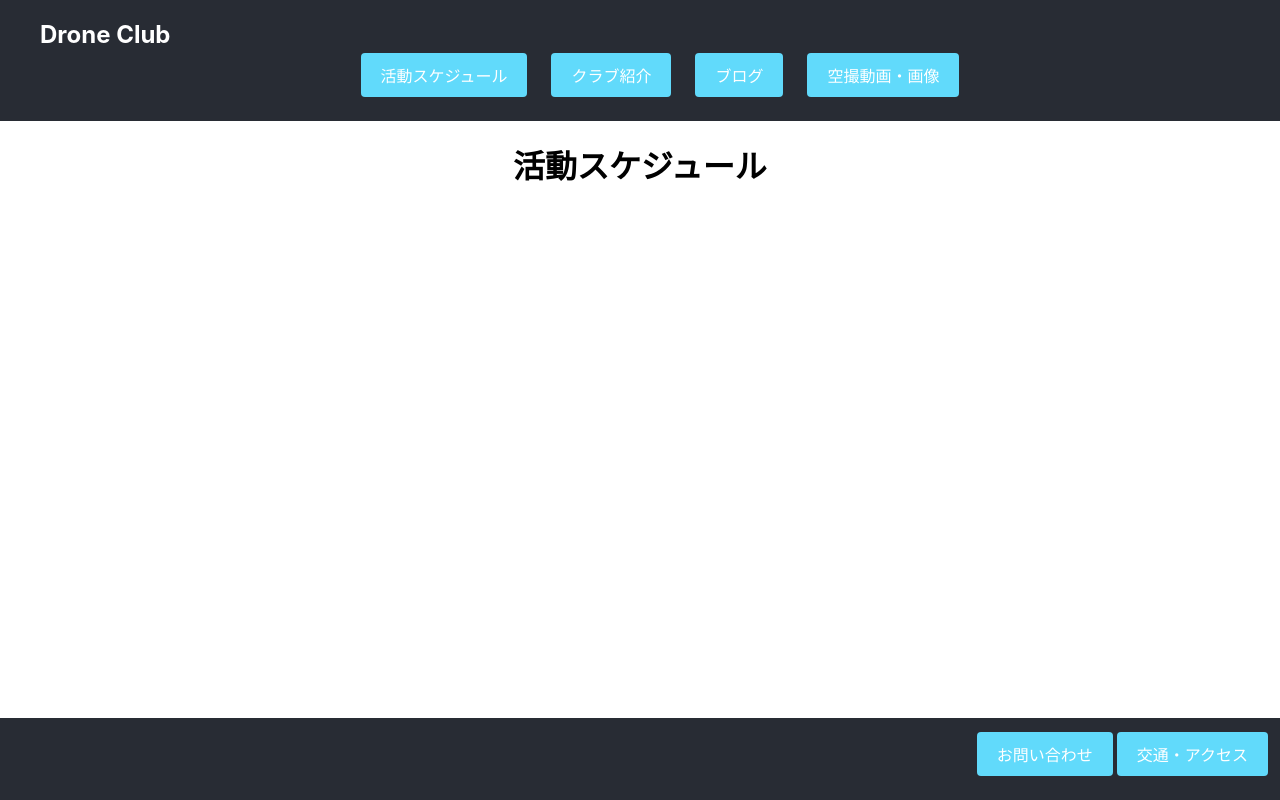
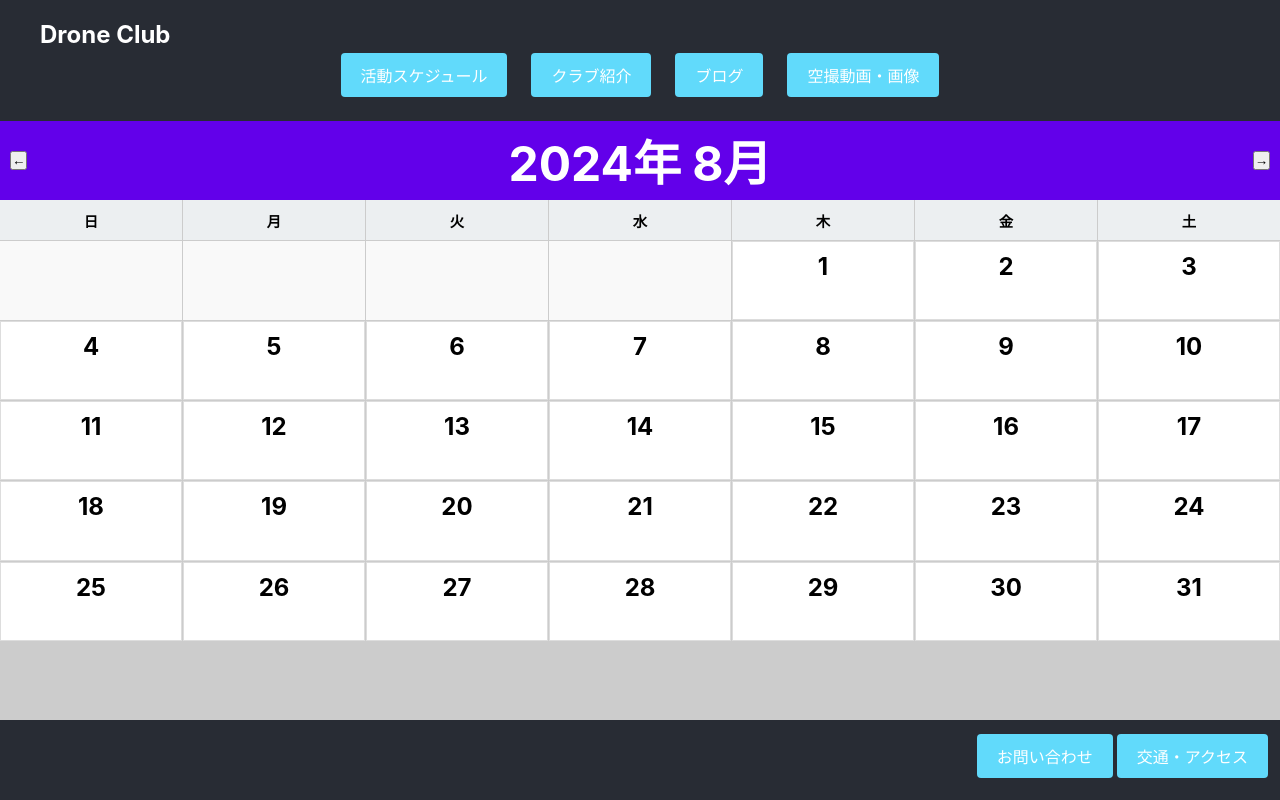
Before and after one commit to tsuyoshi12345/website, a React (Create React App) app in the folder frontend/react-project/: page /schedule in a window 1280 px wide. Built offline with nearby package versions, Linux system fonts and the light colour scheme.

Commit message:
カレンダー追加

```diff
--- a/frontend/react-project/src/App.css
+++ b/frontend/react-project/src/App.css
@@ -78,6 +78,7 @@ nav {
   display: flex;
   justify-content: flex-end;
   width: 100%;
+  height: 80px;
 }
 
 .App-footer ul {
--- /dev/null
+++ b/frontend/react-project/src/pages/css/Schedule.css
@@ -0,0 +1,88 @@
+* {
+  margin: 0;
+  padding: 0;
+  box-sizing: border-box;
+}
+
+
+.calendar {
+  display: flex;
+  flex-direction: column;
+  width: 100%;
+  height: calc(100% - 100px); /* フッターの高さを差し引く */
+  background: #fff;
+  overflow: hidden; /* スクロールを防止 */
+}
+
+.calendar-header {
+  display: flex;
+  justify-content: space-between;
+  align-items: center;
+  padding: 10px;
+  background-color: #6200ea;
+  color: white;
+  font-size: 1.5rem;
+  height: 10vh; /* ヘッダーを全体の高さの10%に設定 */
+}
+
+.calendar-grid {
+  display: grid;
+  grid-template-columns: repeat(7, 1fr); /* 7列 */
+  grid-template-rows: auto repeat(6, 1fr); /* 最初の行は自動、残り6行は均等 */
+  gap: 1px;
+  background-color: #ccc;
+  flex-grow: 1; /* 残りの高さを埋める */
+}
+
+.calendar-day-name {
+  background-color: #eceff1;
+  text-align: center;
+  font-weight: bold;
+  padding: 10px;
+  font-size: 0.9rem;
+  height: 5vh; /* 曜日の高さ */
+  min-height: 40px; /* 最小高さを指定 */
+}
+
+.calendar-day {
+  background-color: #fff;
+  text-align: center;
+  border: 1px solid #ddd;
+  display: flex;
+  flex-direction: column;
+  justify-content: flex-start;
+  align-items: center;
+  padding: 10px;
+  height: calc((85vh - 205px) / 6); /* ヘッダーと曜日を除く高さを6分割 */
+  min-height: 50px; /* 最小高さを確保 */
+}
+
+.calendar-day.empty {
+  background-color: #f9f9f9;
+  border: none;
+}
+
+.calendar-day:hover {
+  background-color: #e0e0e0;
+}
+
+.date {
+  font-weight: bold;
+  font-size: 1.5rem;
+}
+
+.events {
+  margin-top: 10px;
+}
+
+.event {
+  background-color: #03a9f4;
+  color: white;
+  padding: 5px 10px;
+  font-size: 0.9rem;
+  border-radius: 4px;
+  margin-bottom: 5px;
+  overflow: hidden;
+  text-overflow: ellipsis;
+  white-space: nowrap;
+}
--- a/frontend/react-project/src/pages/schedule.tsx
+++ b/frontend/react-project/src/pages/schedule.tsx
@@ -1,10 +1,115 @@
-import React from 'react';
+import React, { useState, useEffect } from "react";
+import './css/Schedule.css';
+
+interface Event {
+  date: string; // YYYY-MM-DD形式の日付
+  title: string; // イベントタイトル
+}
 
 const Schedule: React.FC = () => {
+  const today = new Date();
+  const [currentMonth, setCurrentMonth] = useState<number>(today.getMonth());
+  const [currentYear, setCurrentYear] = useState<number>(today.getFullYear());
+  const [events, setEvents] = useState<Event[]>([]);
+
+  // ローカルストレージのキー
+  const STORAGE_KEY = "calendar_events";
+
+  // ページ読み込み時にローカルストレージからイベントを読み込む
+  useEffect(() => {
+    const storedEvents = localStorage.getItem(STORAGE_KEY);
+    if (storedEvents) {
+      setEvents(JSON.parse(storedEvents));
+    }
+  }, []);
+
+  // イベントが変更されたらローカルストレージに保存する
+  useEffect(() => {
+    localStorage.setItem(STORAGE_KEY, JSON.stringify(events));
+  }, [events]);
+
+  const daysInMonth = (month: number, year: number): number => {
+    return new Date(year, month + 1, 0).getDate();
+  };
+
+  const firstDayOfMonth = (month: number, year: number): number => {
+    return new Date(year, month, 1).getDay();
+  };
+
+  const handleAddEvent = (date: string): void => {
+    const title = prompt(`Enter event title for ${date}`);
+    if (title) {
+      setEvents((prev) => [...prev, { date, title }]);
+    }
+  };
+
+  const renderDays = (): JSX.Element[] => {
+    const days: JSX.Element[] = [];
+    const totalDays = daysInMonth(currentMonth, currentYear);
+    const firstDay = firstDayOfMonth(currentMonth, currentYear);
+
+    for (let i = 0; i < firstDay; i++) {
+      days.push(<div key={`empty-${i}`} className="calendar-day empty"></div>);
+    }
+
+    for (let day = 1; day <= totalDays; day++) {
+      const date = `${currentYear}-${String(currentMonth + 1).padStart(2, "0")}-${String(day).padStart(2, "0")}`;
+      const dayEvents = events.filter((event) => event.date === date);
+
+      days.push(
+        <div key={date} className="calendar-day" onClick={() => handleAddEvent(date)}>
+          <div className="date">{day}</div>
+          <div className="events">
+            {dayEvents.map((event, index) => (
+              <div key={index} className="event">
+                {event.title}
+              </div>
+            ))}
+          </div>
+        </div>
+      );
+    }
+
+    return days;
+  };
+
+  const handlePrevMonth = (): void => {
+    if (currentMonth === 0) {
+      setCurrentMonth(11);
+      setCurrentYear((prev) => prev - 1);
+    } else {
+      setCurrentMonth((prev) => prev - 1);
+    }
+  };
+
+  const handleNextMonth = (): void => {
+    if (currentMonth === 11) {
+      setCurrentMonth(0);
+      setCurrentYear((prev) => prev + 1);
+    } else {
+      setCurrentMonth((prev) => prev + 1);
+    }
+  };
+
   return (
-    <div>
-      <h1>活動スケジュール</h1>
-      {/* スケジュール情報をここに追加します */}
+    <div className="calendar">
+      <header className="calendar-header">
+        <button onClick={handlePrevMonth}>←</button>
+        <h1>
+          {currentYear}年 {currentMonth + 1}月
+        </h1>
+        <button onClick={handleNextMonth}>→</button>
+      </header>
+      <div className="calendar-grid">
+        <div className="calendar-day-name">日</div>
+        <div className="calendar-day-name">月</div>
+        <div className="calendar-day-name">火</div>
+        <div className="calendar-day-name">水</div>
+        <div className="calendar-day-name">木</div>
+        <div className="calendar-day-name">金</div>
+        <div className="calendar-day-name">土</div>
+        {renderDays()}
+      </div>
     </div>
   );
 };
```
